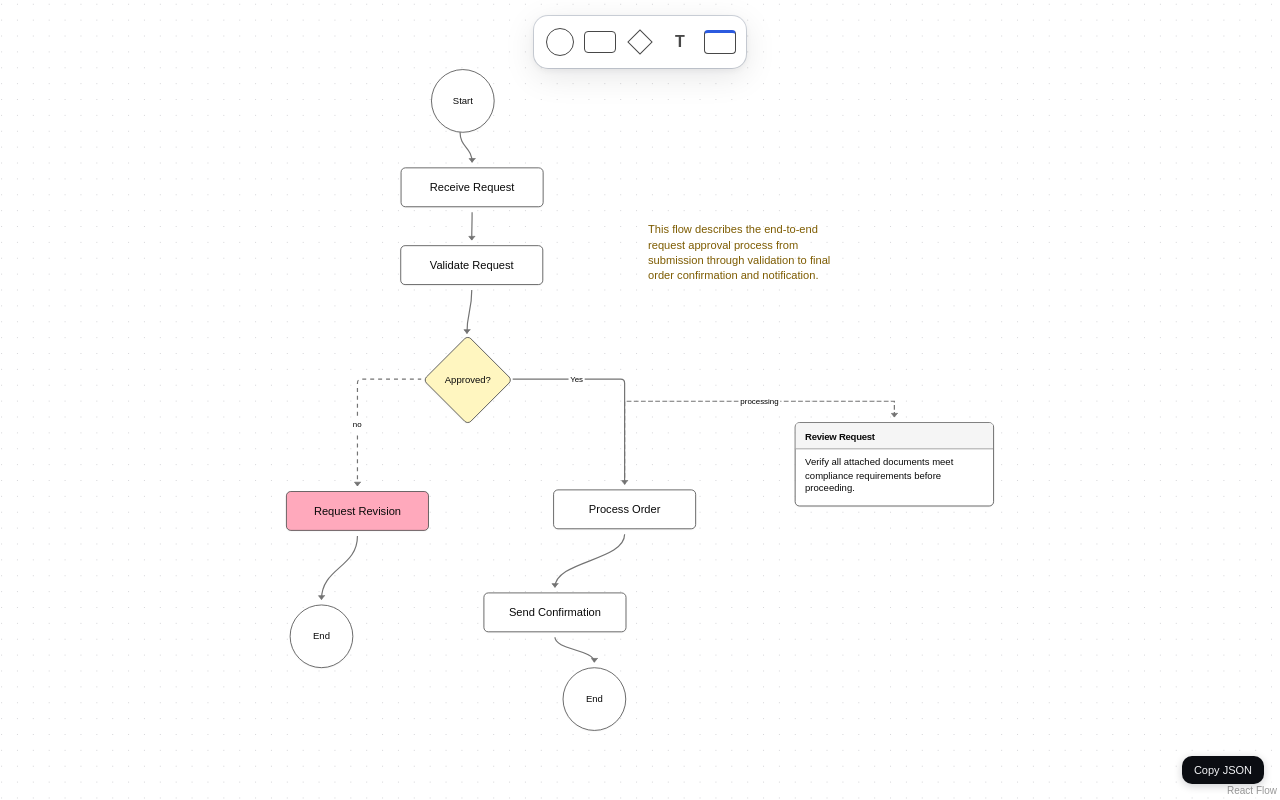
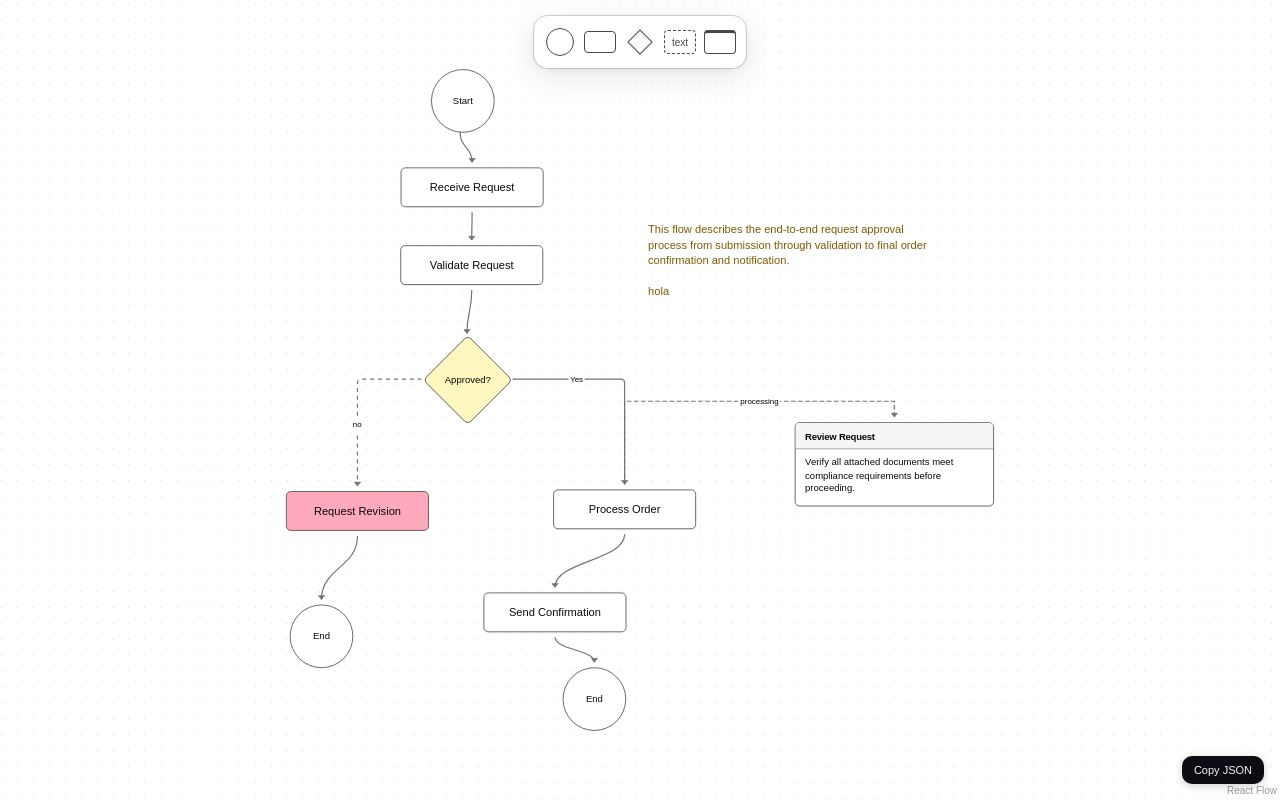
Before and after one commit to ibrohhm/workflow-ui, a Next.js app: page / in a window 1280 px wide. Built offline with nearby package versions, Linux system fonts and the light colour scheme.

Commit message:
chore: commit toolbar style tweaks and sample flow test edit

```diff
--- a/components/shapes-toolbar.tsx
+++ b/components/shapes-toolbar.tsx
@@ -29,10 +29,10 @@ function ShapePreview({ type }: { type: string }) {
   if (type === 'text') {
     return (
       <div
-        className="flex items-center justify-center select-none"
-        style={{ width: 28, height: 28, fontSize: 16, fontWeight: 700, color: 'var(--border)' }}
+        className="flex items-center justify-center border border-dashed rounded select-none"
+        style={{ width: 32, height: 24, fontSize: 10, color: 'var(--border)' }}
       >
-        T
+        text
       </div>
     );
   }
@@ -40,7 +40,7 @@ function ShapePreview({ type }: { type: string }) {
     return (
       <div
         className={`${base} rounded`}
-        style={{ width: 32, height: 24, borderColor, borderTopWidth: 3, borderTopColor: T.accent }}
+        style={{ width: 32, height: 24, borderColor, borderTopWidth: 3 }}
       />
     );
   }
@@ -72,7 +72,7 @@ export function ShapesToolbar() {
           key={type}
           draggable
           onDragStart={(e) => onDragStart(e, type)}
-          className="flex items-center justify-center w-9 h-9 rounded-lg cursor-grab active:cursor-grabbing transition-colors duration-100"
+          className="flex items-center justify-center w-9 h-9 rounded-sm cursor-grab active:cursor-grabbing transition-colors duration-100"
           style={{ userSelect: 'none' }}
           onMouseEnter={(e) => (e.currentTarget.style.backgroundColor = T.hover)}
           onMouseLeave={(e) => (e.currentTarget.style.backgroundColor = 'transparent')}
--- a/data/request-approval-flow.json
+++ b/data/request-approval-flow.json
@@ -108,15 +108,15 @@
       "id": "annotation_1",
       "type": "text",
       "data": {
-        "label": "This flow describes the end-to-end request approval process from submission through validation to final order confirmation and notification.",
+        "label": "This flow describes the end-to-end request approval process from submission through validation to final order confirmation and notification.\n\nhola",
         "color": "yellow"
       },
       "position": {
         "x": 461.1293750299411,
         "y": 141.36372025999668
       },
-      "width": 240,
-      "height": 97
+      "width": 381,
+      "height": 128
     },
     {
       "id": "card_1",
```
